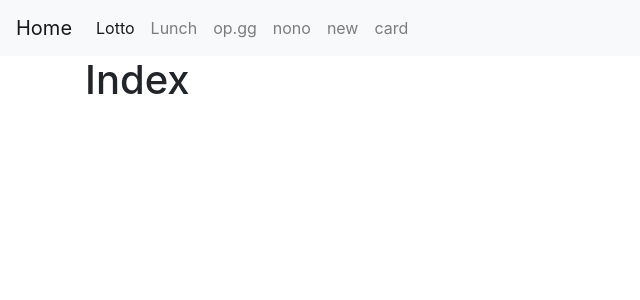
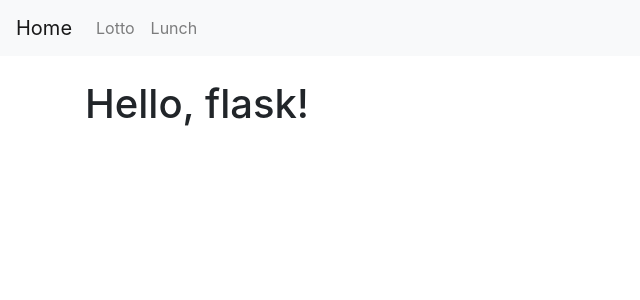
Before and after one commit to myeonghan-nim/web-study-intro, a Flask app: page / in a window 1280 px wide. Shown: the top 300 px of the page, without its empty margins (0-640 px from the left). Run offline with Flask 2, Linux system fonts and the light colour scheme; some libraries are stand-ins or nearby versions.

Commit message:
Change: flask server

```diff
--- a/04.flask/app.py
+++ b/04.flask/app.py
@@ -1,101 +1,35 @@
-from flask import Flask, escape, request, render_template
-from bs4 import BeautifulSoup
+import csv
+import random
 
 import requests
-import random
-import csv
+from bs4 import BeautifulSoup
+from flask import Flask, escape, request, render_template
 
 app = Flask(__name__)
 
 
 @app.route('/')
 def hello():
-
     return render_template('index.html')
 
 
 @app.route('/lotto')
 def lotto():
-
-    numbers = random.sample(range(1, 46), 6)
-
-    return render_template('lotto.html', numbers=numbers)
+    return render_template('lotto.html', numbers=random.sample(range(1, 46), 6))
 
 
 @app.route('/lunch')
 def lunch():
-
-    lst = {
+    menu = {
         'Black-bean-sauce noodles': 'http://static.hubzum.zumst.com/hubzum/2019/07/01/10/967a67742c244ebe9ac7c85048c591c3.jpg',
         'Jjambbong': 'https://i.ytimg.com/vi/M04aOUyPIDg/maxresdefault.jpg',
         'steak': 'https://fresheasy.speedgabia.com/contents/p.images/S1932390/750x750.jpg',
         'Kalguksu': 'https://homecuisine.co.kr/files/attach/images/140/824/012/7ece1535875d6ce18990de309b9dbcfb.JPG',
-        'Naju gomtang': 'http://ojsfile.ohmynews.com/STD_IMG_FILE/2016/1201/IE002061721_STD.JPG'
+        'Naju gomtang': 'http://ojsfile.ohmynews.com/STD_IMG_FILE/2016/1201/IE002061721_STD.JPG',
     }
-
-    menu, img = random.choice(list(lst.items()))
-
+    menu, img = random.choice(list(menu.items()))
     return render_template('lunch.html', menu=menu, img=img)
 
 
-@app.route('/opgg')
-def opgg():
-
-    return render_template('opgg.html')
-
-
-@app.route('/search')
-def search():
-
-    opgg_url = 'https://www.op.gg/summoner/userName='
-    summoner = request.args.get('summoner')
-
-    url = opgg_url + summoner
-    res = requests.get(url).text
-    soup = BeautifulSoup(res, 'html.parser')
-    tier = soup.select_one('#SummonerLayoutContent > div.tabItem.Content.SummonerLayoutContent.summonerLayout-summary > div.SideContent > div.TierBox.Box > div > div.TierRankInfo > div.TierRank').text
-
-    return render_template('search.html', tier=tier, summoner=summoner)
-
-
-@app.route('/nono')
-def nono():
-
-    with open('data.csv', 'r', encoding='utf-8', newline='') as f:
-        reader = list(csv.reader(f))
-
-    return render_template('nono.html', products=reader)
-
-
-@app.route('/new')
-def new():
-
-    return render_template('new.html')
-
-
-@app.route('/create')
-def create():
-
-    product = request.args.get('product')
-    category = request.args.get('category')
-    replace = request.args.get('replace')
-
-    with open('data.csv', 'a+', encoding='utf-8', newline='') as f:
-        writer = csv.writer(f)
-        product_info = [product, category, replace]
-        writer.writerow(product_info)
-
-    return render_template('create.html')
-
-
-@app.route('/card')
-def card():
-
-    with open('data.csv', 'r', encoding='utf-8', newline='') as f:
-        reader = list(csv.reader(f))
-
-    return render_template('card.html', products=reader)
-
-
-if __name__== '__main__':
+if __name__ == '__main__':
     app.run(debug=True)
--- a/04.flask/templates/base.html
+++ b/04.flask/templates/base.html
@@ -1,58 +1,58 @@
 <!DOCTYPE html>
-
 <html lang="en">
-
   <head>
-
-  <meta charset="UTF-8">
-  <meta name="viewport" content="width=device-width, initial-scale=1.0">
-  <meta http-equiv="X-UA-Compatible" content="ie=edge">
-
-  <title>Document</title>
-
-  <link rel="stylesheet" href="https://stackpath.bootstrapcdn.com/bootstrap/4.3.1/css/bootstrap.min.css" integrity="sha384-ggOyR0iXCbMQv3Xipma34MD+dH/1fQ784/j6cY/iJTQUOhcWr7x9JvoRxT2MZw1T" crossorigin="anonymous">
-
+    <meta charset="UTF-8" />
+    <meta name="viewport" content="width=device-width, initial-scale=1.0" />
+    <meta http-equiv="X-UA-Compatible" content="ie=edge" />
+    <title>flask</title>
+    <link
+      rel="stylesheet"
+      href="https://stackpath.bootstrapcdn.com/bootstrap/4.3.1/css/bootstrap.min.css"
+      integrity="sha384-ggOyR0iXCbMQv3Xipma34MD+dH/1fQ784/j6cY/iJTQUOhcWr7x9JvoRxT2MZw1T"
+      crossorigin="anonymous"
+    />
     {% block head %}
     {% endblock %}
-
   </head>
-
   <body>
-
-  <!-- navber -->
     <nav class="navbar navbar-expand-lg navbar-light bg-light">
-
       <a class="navbar-brand" href="/">Home</a>
-
-    <button class="navbar-toggler" type="button" data-toggle="collapse" data-target="#navbarNavAltMarkup" aria-controls="navbarNavAltMarkup" aria-expanded="false" aria-label="Toggle navigation">
+      <button
+        class="navbar-toggler"
+        type="button"
+        data-toggle="collapse"
+        data-target="#navbarNavAltMarkup"
+        aria-controls="navbarNavAltMarkup"
+        aria-expanded="false"
+        aria-label="Toggle navigation"
+      >
         <span class="navbar-toggler-icon"></span>
       </button>
-
       <div class="collapse navbar-collapse" id="navbarNavAltMarkup">
-
         <div class="navbar-nav">
-        <a class="nav-item nav-link active" href="/lotto">Lotto<span class="sr-only">(current)</span></a>
+          <a class="nav-item nav-link" href="/lotto">Lotto</a>
           <a class="nav-item nav-link" href="/lunch">Lunch</a>
-        <a class="nav-item nav-link" href="/opgg">op.gg</a>
-        <a class="nav-item nav-link" href="/nono">nono</a>
-        <a class="nav-item nav-link" href="/new">new</a>
-        <a class="nav-item nav-link" href="/card">card</a>
         </div>
-
       </div>
-
     </nav>
-
-  <!-- container -->
     <div class="container">
       {% block body %}
       {% endblock %}
     </div>
-
-  <script src="https://code.jquery.com/jquery-3.3.1.slim.min.js" integrity="sha384-q8i/X+965DzO0rT7abK41JStQIAqVgRVzpbzo5smXKp4YfRvH+8abtTE1Pi6jizo" crossorigin="anonymous"></script>
-  <script src="https://cdnjs.cloudflare.com/ajax/libs/popper.js/1.14.7/umd/popper.min.js" integrity="sha384-UO2eT0CpHqdSJQ6hJty5KVphtPhzWj9WO1clHTMGa3JDZwrnQq4sF86dIHNDz0W1" crossorigin="anonymous"></script>
-  <script src="https://stackpath.bootstrapcdn.com/bootstrap/4.3.1/js/bootstrap.min.js" integrity="sha384-JjSmVgyd0p3pXB1rRibZUAYoIIy6OrQ6VrjIEaFf/nJGzIxFDsf4x0xIM+B07jRM" crossorigin="anonymous"></script>
-
+    <script
+      src="https://code.jquery.com/jquery-3.3.1.slim.min.js"
+      integrity="sha384-q8i/X+965DzO0rT7abK41JStQIAqVgRVzpbzo5smXKp4YfRvH+8abtTE1Pi6jizo"
+      crossorigin="anonymous"
+    ></script>
+    <script
+      src="https://cdnjs.cloudflare.com/ajax/libs/popper.js/1.14.7/umd/popper.min.js"
+      integrity="sha384-UO2eT0CpHqdSJQ6hJty5KVphtPhzWj9WO1clHTMGa3JDZwrnQq4sF86dIHNDz0W1"
+      crossorigin="anonymous"
+    ></script>
+    <script
+      src="https://stackpath.bootstrapcdn.com/bootstrap/4.3.1/js/bootstrap.min.js"
+      integrity="sha384-JjSmVgyd0p3pXB1rRibZUAYoIIy6OrQ6VrjIEaFf/nJGzIxFDsf4x0xIM+B07jRM"
+      crossorigin="anonymous"
+    ></script>
   </body>
-
 </html>
--- a/04.flask/templates/index.html
+++ b/04.flask/templates/index.html
@@ -1,7 +1,5 @@
 {% extends 'base.html' %}
 
 {% block body %}
-
-  <h1>Index</h1>
-
+  <h1 class="my-4">Hello, flask!</h1>
 {% endblock %}
--- a/04.flask/templates/lotto.html
+++ b/04.flask/templates/lotto.html
@@ -1,7 +1,5 @@
 {% extends 'base.html' %}
 
 {% block body %}
-
   {{numbers}}
-
 {% endblock %}
--- a/04.flask/templates/lunch.html
+++ b/04.flask/templates/lunch.html
@@ -1,9 +1,6 @@
 {% extends 'base.html' %}
 
 {% block body %}
-
-  <p>Today`s recommended lunch is {{menu}}.</p>
-
+  <p class="my-4">Today`s recommended lunch is {{menu}}.</p>
   <img src="{{img}}" alt="">
-
 {% endblock %}
```
Lines whose indentation alone changed are shown as unchanged.
